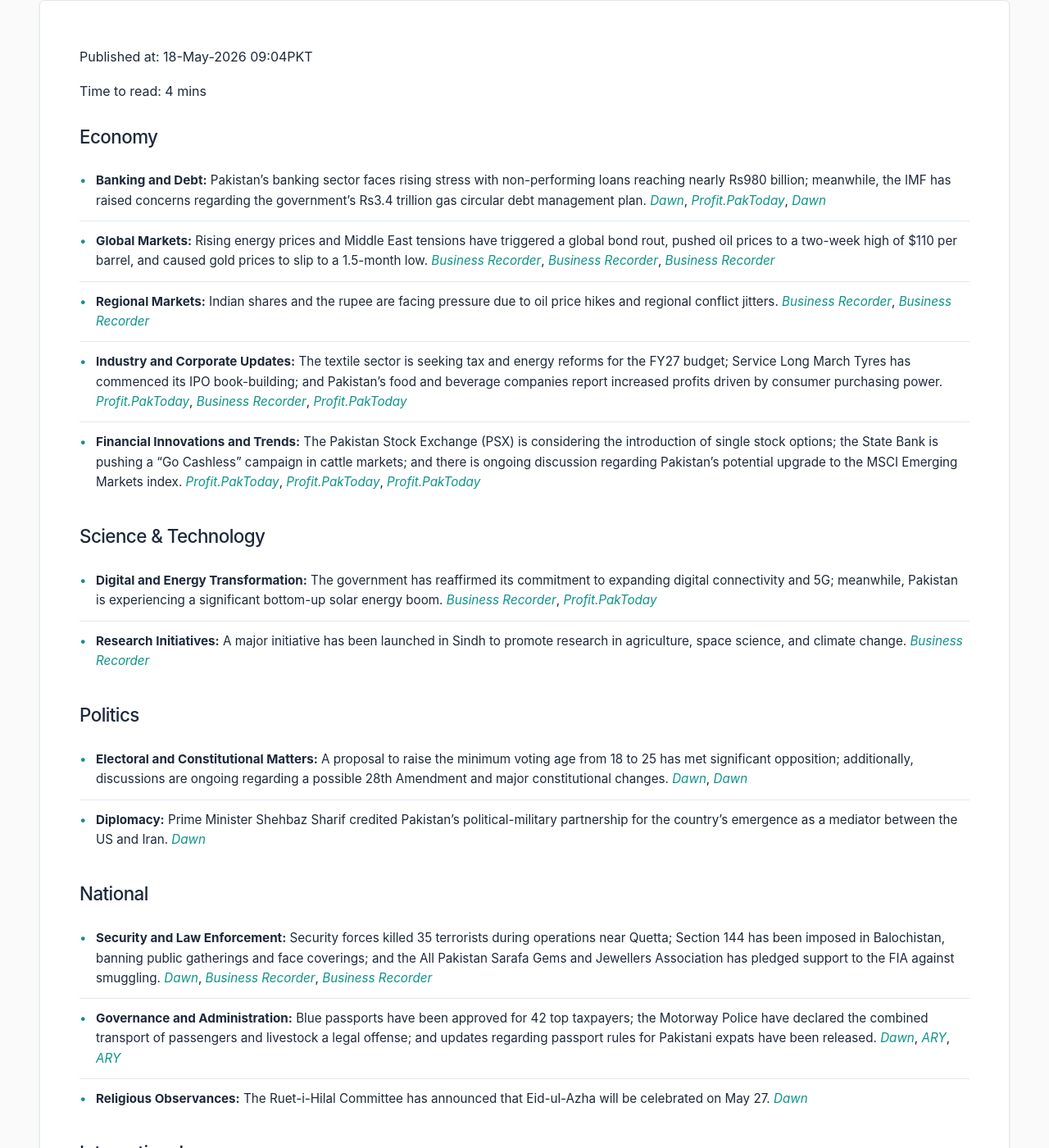
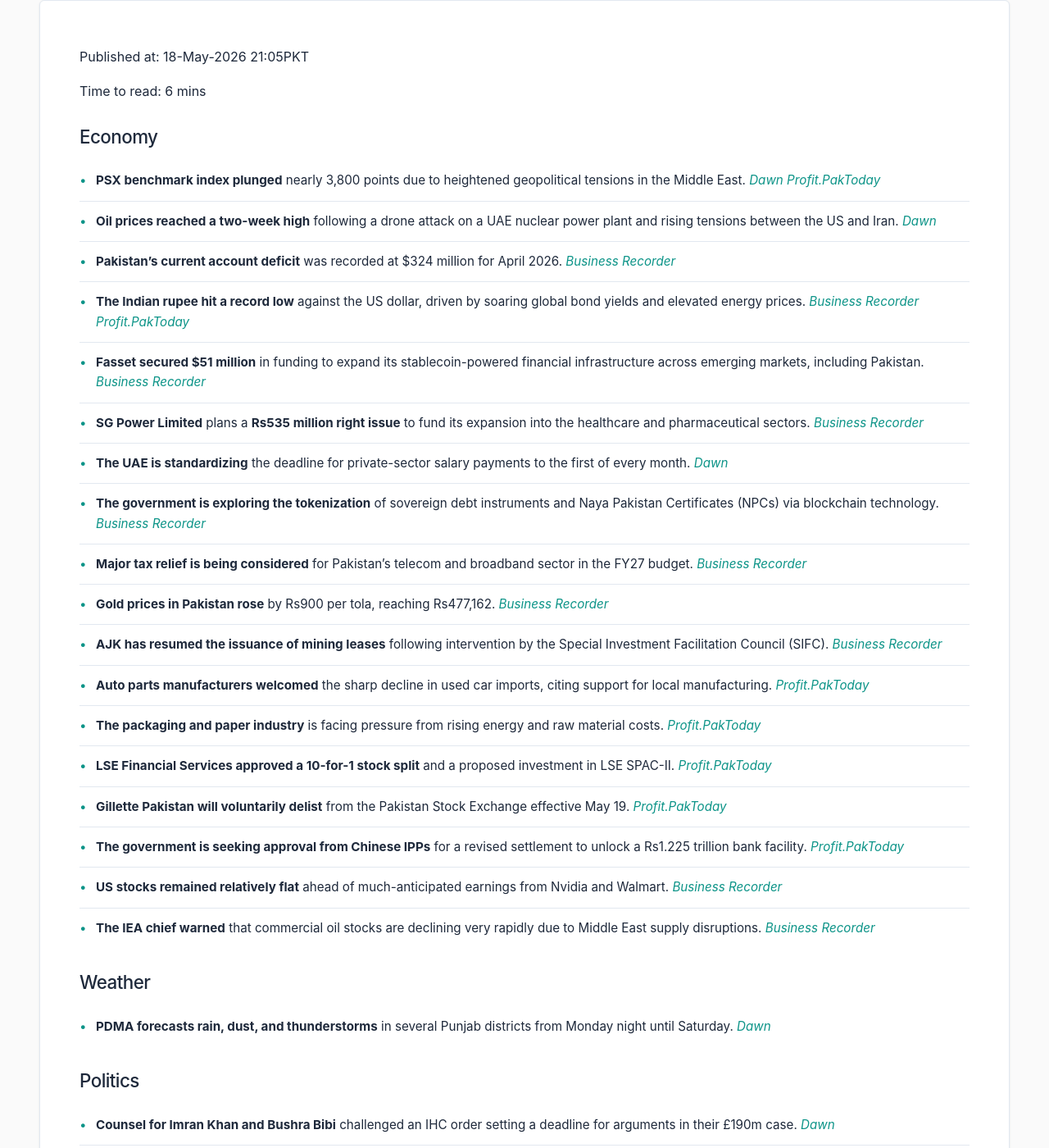
Before and after one commit to zsubzwary/news, a Jekyll site: the page built from en/index.md, in a window 1280 px wide and 1400 px high, scrolled down 259 px. Shown: the whole window at 82% size. Built offline with Jekyll 4.4.1, drawn with Linux system fonts in a browser that asks for light colours; some web fonts are replaced; comment, search, counter and statistics services are not loaded; some of the changed text lies outside the part shown.

Commit message:
DateTime; 2026-05-18T16:05:31.909Z

```diff
--- a/en/index.md
+++ b/en/index.md
@@ -4,39 +4,67 @@ title: Pakistan News Briefing
 lang: en
 ---
 
-Published at: 18-May-2026 09:04PKT
+Published at: 18-May-2026 21:05PKT
 
-Time to read: 4 mins
+Time to read: 6 mins
 
 ### Economy
-- **Banking and Debt:** Pakistan's banking sector faces rising stress with non-performing loans reaching nearly Rs980 billion; meanwhile, the IMF has raised concerns regarding the government's Rs3.4 trillion gas circular debt management plan. *[Dawn](https://www.dawn.com/news/2001012/blue-passports-okayed-for-42-top-taxpayers)*, *[Profit.PakToday](https://profit.pakistantoday.com.pk/2026/05/18/imf-raises-concerns-over-pakistans-%e2%82%a83-4-trillion-gas-circular-debt-plan/)*, *[Dawn](https://www.dawn.com/news/2000912/addressing-the-law-around-banking)*
-- **Global Markets:** Rising energy prices and Middle East tensions have triggered a global bond rout, pushed oil prices to a two-week high of $110 per barrel, and caused gold prices to slip to a 1.5-month low. *[Business Recorder](https://www.brecorder.com/news/40421640/global-bond-rout-deepens-as-inflation-fears-mount)*, *[Business Recorder](https://www.brecorder.com/news/40421635/oil-touches-2-week-high-after-drone-attack-on-uae-nuclear-power-plant)*, *[Business Recorder](https://www.brecorder.com/news/40421634/gold-slips-to-1-12-month-low-as-middle-east-tensions-lift-oil-cloud-rate-outlook)*
-- **Regional Markets:** Indian shares and the rupee are facing pressure due to oil price hikes and regional conflict jitters. *[Business Recorder](https://www.brecorder.com/news/40421639/indian-shares-seen-opening-lower-as-crude-jumps-on-mideast-conflict)*, *[Business Recorder](https://www.brecorder.com/news/40421636/indian-rupee-seen-testing-record-lows-bonds-to-extend-fall-on-iran-war-jitters)*
-- **Industry and Corporate Updates:** The textile sector is seeking tax and energy reforms for the FY27 budget; Service Long March Tyres has commenced its IPO book-building; and Pakistan's food and beverage companies report increased profits driven by consumer purchasing power. *[Profit.PakToday](https://profit.pakistantoday.com.pk/2026/05/18/textile-sector-seeks-tax-cuts-lower-energy-tariffs-and-refund-clearance-in-fy27-budget/)*, *[Business Recorder](https://www.brecorder.com/news/40421608/service-long-march-tyres-ipo-book-building-to-open-today)*, *[Profit.PakToday](https://profit.pakistantoday.com.pk/2026/05/18/consumer-purchasing-power-recovery-boosts-profits-at-food-and-beverage-companies/)*
-- **Financial Innovations and Trends:** The Pakistan Stock Exchange (PSX) is considering the introduction of single stock options; the State Bank is pushing a "Go Cashless" campaign in cattle markets; and there is ongoing discussion regarding Pakistan's potential upgrade to the MSCI Emerging Markets index. *[Profit.PakToday](https://profit.pakistantoday.com.pk/2026/05/18/options-trading-is-coming-to-the-psx/)*, *[Profit.PakToday](https://profit.pakistantoday.com.pk/2026/05/18/what-does-sbp-want-with-the-bakra-mandi/)*, *[Profit.PakToday](https://profit.pakistantoday.com.pk/2026/05/18/pakistan-might-get-upgraded-to-the-msci-emerging-markets-index-who-cares/)*
+- **PSX benchmark index plunged** nearly 3,800 points due to heightened geopolitical tensions in the Middle East. *[Dawn](https://www.dawn.com/news/2001140/psx-plunges-by-nearly-3800-points-as-investors-remain-cautious-amid-geopolitical-tensions)* *[Profit.PakToday](https://profit.pakistantoday.com.pk/2026/05/18/psx-under-pressure-as-geopolitical-fears-wipe-over-2200-points-off-kse-100/)*
+- **Oil prices reached a two-week high** following a drone attack on a UAE nuclear power plant and rising tensions between the US and Iran. *[Dawn](https://www.dawn.com/news/2001116/oil-touches-two-week-high-after-drone-attack-on-uae-nuclear-power-plant)*
+- **Pakistan's current account deficit** was recorded at $324 million for April 2026. *[Business Recorder](https://www.brecorder.com/news/40421693/pakistan-posts-324mn-ca-deficit-in-april-2026)*
+- **The Indian rupee hit a record low** against the US dollar, driven by soaring global bond yields and elevated energy prices. *[Business Recorder](https://www.brecorder.com/news/40421697/surging-global-bond-yields-elevated-oil-deepen-indian-rupees-slide-to-record-lows)* *[Profit.PakToday](https://profit.pakistantoday.com.pk/2026/05/18/indian-rupee-hits-record-low-as-global-bond-yield-surge-compounds-oil-pain/)*
+- **Fasset secured $51 million** in funding to expand its stablecoin-powered financial infrastructure across emerging markets, including Pakistan. *[Business Recorder](https://www.brecorder.com/news/40421689/fasset-raises-51-million-to-expand-stablecoin-powered-financial-infrastructure-across-emerging-markets-including-pakistan)*
+- **SG Power Limited** plans a **Rs535 million right issue** to fund its expansion into the healthcare and pharmaceutical sectors. *[Business Recorder](https://www.brecorder.com/news/40421688/pakistani-ipp-plans-rs535mn-right-issue-to-expand-into-healthcare)*
+- **The UAE is standardizing** the deadline for private-sector salary payments to the first of every month. *[Dawn](https://www.dawn.com/news/2001273/uae-standardises-deadline-for-payments-of-private-sector-salaries)*
+- **The government is exploring the tokenization** of sovereign debt instruments and Naya Pakistan Certificates (NPCs) via blockchain technology. *[Business Recorder](https://www.brecorder.com/news/40421706/govt-explores-tokenisation-of-sovereign-bonds-npcs)*
+- **Major tax relief is being considered** for Pakistan’s telecom and broadband sector in the FY27 budget. *[Business Recorder](https://www.brecorder.com/news/40421691/govt-eyes-major-tax-relief-for-telecom-sector-in-fy27-budget-sources)*
+- **Gold prices in Pakistan rose** by Rs900 per tola, reaching Rs477,162. *[Business Recorder](https://www.brecorder.com/news/40421690/gold-per-tola-gains-rs900-in-pakistan)*
+- **AJK has resumed the issuance of mining leases** following intervention by the Special Investment Facilitation Council (SIFC). *[Business Recorder](https://www.brecorder.com/news/40421711/ajk-resumes-issuance-of-mining-leases-after-sifc-intervention)*
+- **Auto parts manufacturers welcomed** the sharp decline in used car imports, citing support for local manufacturing. *[Profit.PakToday](https://profit.pakistantoday.com.pk/2026/05/18/auto-parts-makers-welcome-sharp-decline-in-used-car-imports/)*
+- **The packaging and paper industry** is facing pressure from rising energy and raw material costs. *[Profit.PakToday](https://profit.pakistantoday.com.pk/2026/05/18/rising-energy-raw-material-costs-squeeze-pakistans-packaging-and-paper-industry/)*
+- **LSE Financial Services approved a 10-for-1 stock split** and a proposed investment in LSE SPAC-II. *[Profit.PakToday](https://profit.pakistantoday.com.pk/2026/05/18/lse-financial-services-approves-10-for-1-stock-split-plans-%e2%82%a8100-million-investment-in-lse-spac-ii/)*
+- **Gillette Pakistan will voluntarily delist** from the Pakistan Stock Exchange effective May 19. *[Profit.PakToday](https://profit.pakistantoday.com.pk/2026/05/18/psx-approves-voluntary-delisting-of-gillette-pakistan-from-may-19/)*
+- **The government is seeking approval from Chinese IPPs** for a revised settlement to unlock a Rs1.225 trillion bank facility. *[Profit.PakToday](https://profit.pakistantoday.com.pk/2026/05/18/govt-seeks-chinese-ipps-approval-for-revised-settlement-to-unlock-%e2%82%a81-225-trillion-bank-facility/)*
+- **US stocks remained relatively flat** ahead of much-anticipated earnings from Nvidia and Walmart. *[Business Recorder](https://www.brecorder.com/news/40421705/us-stocks-little-changed-ahead-of-nvidia-results)*
+- **The IEA chief warned** that commercial oil stocks are declining very rapidly due to Middle East supply disruptions. *[Business Recorder](https://www.brecorder.com/news/40421695/oil-stocks-declining-very-fast-iea-chief-warns)*
 
-### Science & Technology
-- **Digital and Energy Transformation:** The government has reaffirmed its commitment to expanding digital connectivity and 5G; meanwhile, Pakistan is experiencing a significant bottom-up solar energy boom. *[Business Recorder](https://www.brecorder.com/news/40421610/expanding-digital-connectivity-president-pm-reaffirm-their-commitment)*, *[Profit.PakToday](https://profit.pakistantoday.com.pk/2026/05/18/pakistans-solar-boom-and-the-state-that-cant-keep-up/)*
-- **Research Initiatives:** A major initiative has been launched in Sindh to promote research in agriculture, space science, and climate change. *[Business Recorder](https://www.brecorder.com/news/40421551/agriculture-space-science-climate-change-major-initiative-launched-in-sindh)*
+### Weather
+- **PDMA forecasts rain, dust, and thunderstorms** in several Punjab districts from Monday night until Saturday. *[Dawn](https://www.dawn.com/news/2001283/pdma-forecasts-rain-dust-thunderstorms-in-punjab-districts-until-saturday)*
 
 ### Politics
-- **Electoral and Constitutional Matters:** A proposal to raise the minimum voting age from 18 to 25 has met significant opposition; additionally, discussions are ongoing regarding a possible 28th Amendment and major constitutional changes. *[Dawn](https://www.dawn.com/news/2001025/proposal-to-raise-voting-age-to-25-finds-few-takers)*, *[Dawn](https://www.dawn.com/news/2001028/situationer-28th-legislative-package-by-any-other-name)*
-- **Diplomacy:** Prime Minister Shehbaz Sharif credited Pakistan's political-military partnership for the country's emergence as a mediator between the US and Iran. *[Dawn](https://www.dawn.com/news/2000962/pm-shehbaz-credits-political-military-partnership-for-pakistans-recognition-as-us-iran-mediator-changed-image)*
+- **Counsel for Imran Khan and Bushra Bibi** challenged an IHC order setting a deadline for arguments in their £190m case. *[Dawn](https://www.dawn.com/news/2001255/counsel-for-imran-bushra-challenges-ihc-order-setting-deadline-for-arguments-in-ps190m-case)*
+- **Raza Rabbani stated** there is "no need" for the 28th Constitutional Amendment, claiming the Constitution cannot bear further amendments. *[Dawn](https://www.dawn.com/news/2001233/no-need-for-28th-constitutional-amendment-says-raza-rabbani)*
+- **JI emir Hafiz Naeemur Rehman challenged the petroleum levy** in the Federal Constitutional Court, calling it unconstitutional. *[Dawn](https://www.dawn.com/news/2001228/fcc-ji-petrol)*
 
 ### National
-- **Security and Law Enforcement:** Security forces killed 35 terrorists during operations near Quetta; Section 144 has been imposed in Balochistan, banning public gatherings and face coverings; and the All Pakistan Sarafa Gems and Jewellers Association has pledged support to the FIA against smuggling. *[Dawn](https://www.dawn.com/news/2001014/35-terrorists-killed-during-action-in-hills-around-quetta)*, *[Business Recorder](https://www.brecorder.com/news/40421611/section-144-imposed-in-balochistan-face-covering-in-public-places-banned)*, *[Business Recorder](https://www.brecorder.com/news/40421548/jewellers-pledge-support-to-fia-against-smuggling)*
-- **Governance and Administration:** Blue passports have been approved for 42 top taxpayers; the Motorway Police have declared the combined transport of passengers and livestock a legal offense; and updates regarding passport rules for Pakistani expats have been released. *[Dawn](https://www.dawn.com/news/2001012/blue-passports-okayed-for-42-top-taxpayers)*, *[ARY](https://arynews.tv/motorway-police-declare-combined-transport-of-passengers-and-livestock-a-legal-offense-ahead-of-eid)*, *[ARY](https://arynews.tv/these-wrongdoings-make-you-ineligible-to-get-your-passport)*
-- **Religious Observances:** The Ruet-i-Hilal Committee has announced that Eid-ul-Azha will be celebrated on May 27. *[Dawn](https://www.dawn.com/news/2000923/zilhaj-moon-sighted-eidul-azha-to-fall-on-may-27)*
+- **The Federal Shariat Court struck down** 2022 legislation that decriminalized suicide attempts, declaring it repugnant to Islam. *[Dawn](https://www.dawn.com/news/2001254/federal-shariat-court-strikes-down-2022-legislation-decriminalising-suicide-attempts)*
+- **Two policemen martyred** in KP's Bajaur while deployed with polio vaccination teams. *[Dawn](https://www.dawn.com/news/2001234/two-policemen-deployed-with-polio-teams-martyred-in-kps-bajaur)*
+- **A tribal chief was among three killed** in an IED blast in Wana, KP. *[Dawn](https://www.dawn.com/news/2001126/tribal-chief-among-3-killed-in-ied-blast-in-kps-wana)*
+- **The prime accused in the Sana Yousaf murder case** retracted his confession, alleging false implication by police. *[Dawn](https://www.dawn.com/news/2001269/accused-in-teenage-tiktok-star-sana-yousafs-murder-retracts-confession-alleges-false-implication)*
+- **Anmol (Pinky) was remanded into police custody** for another four days in a murder case, alleging pressure to "take names." *[Dawn](https://www.dawn.com/news/2001249/anmol-alias-pinky-alleges-pressure-to-take-names-as-court-extends-physical-remand-in-murder-case)*
+- **The IHC sought a response from the CDA** regarding appeals filed by sub-lessees of the One Constitution Avenue project. *[Dawn](https://www.dawn.com/news/2001263/ihc-seeks-cda-response-on-appeals-of-one-constitution-avenue-apartment-sub-lessees)*
+- **KP Chief Minister Sohail Afridi sought PM intervention** to resolve an ongoing CNG crisis in the province. *[Dawn](https://www.dawn.com/news/2001139/cm-afridi-seeks-pms-intervention-on-cng-crisis-in-kp-warns-of-possible-widespread-agitation)*
+- **The federal government approved exemptions** from early business closure timings until May 31. *[Dawn](https://www.dawn.com/news/2001253/markets-shops-eateries-exempted-from-early-closure-timings-till-may-31)* *[Business Recorder](https://www.brecorder.com/news/40421698/centre-lifts-business-hour-restrictions-ahead-of-eidul-adha)*
+- **Authorities banned animal-loaded vehicles** from entering motorways to ensure safety ahead of Eidul Azha. *[Profit.PakToday](https://profit.pakistantoday.com.pk/2026/05/18/animal-loaded-vehicles-banned-from-entering-motorways-ahead-of-eidul-azha/)*
+- **Prime Minister Shehbaz Sharif reviewed PSDP projects**, stating that water storage capacity projects will receive priority. *[Business Recorder](https://www.brecorder.com/news/40421692/projects-aimed-at-increasing-water-storage-capacity-to-be-given-priority-pm-reviews-psdp)*
+- **Islamabad announced new business timings** ahead of Eid al Adha. *[ARY](https://arynews.tv/islamabad-announces-new-business-timings-ahead-of-eid-al-adha-2026)*
+- **The husband of a Hyderabad drug dealer** was identified as a police officer. *[ARY](https://arynews.tv/arrested-hyderabad-drug-dealer-gudi-chandios-husband-identified-as-police-officer)*
 
 ### International
-- **Middle East and Geopolitics:** Tensions remain high following a drone strike near a UAE nuclear plant and US warnings regarding Iran; meanwhile, reports suggest Israel operated covert bases in the Iraqi desert. *[Dawn](https://www.dawn.com/news/2001022/uae-slams-drone-strike-near-its-nuclear-plant)*, *[Dawn](https://www.dawn.com/news/2001043/israel-operated-two-covert-bases-in-iraqi-desert-nyt)*, *[ARY](https://arynews.tv/strait-of-hormuz-open-for-trade-irans-mohsen-rezaei)*
-- **Regional Conflicts and Relations:** The US has termed Pakistan a "critical counter-terrorism partner" in the fight against IS-K; Pakistan has expressed satisfaction with a PCA decision regarding the Indus Waters Treaty; and tensions persist between India and Pakistan following provocative remarks from the Indian Army Chief. *[Dawn](https://www.dawn.com/news/2000930/pakistan-critical-counter-terrorism-partner-in-us-fight-against-is-k-centcom)*, *[Dawn](https://www.dawn.com/news/2000952/pakistan-hails-pcas-decision-in-iwt-proceedings-says-it-affirms-limits-on-indias-water-control-capability)*, *[Dawn](https://www.dawn.com/news/2000883/ispr-takes-exception-after-indian-army-chief-says-pakistan-should-decide-between-being-part-of-geography-or-not)*
-- **Global Affairs and Disasters:** A summit between Trump and Xi Jinping aimed to manage superpower competition; a magnitude 5.2 earthquake struck southwest China causing fatalities; and the US is monitoring potential drone threats from Cuba. *[Dawn](https://www.dawn.com/news/2001036/in-pursuit-of-stability)*, *[Business Recorder](https://www.brecorder.com/news/40421633/earthquake-hits-southwest-china-thousands-evacuate-buildings-collapse)*, *[Business Recorder](https://www.brecorder.com/news/40421607/us-weighs-drone-threat-from-cuba-report)*, *[Business Recorder](https://www.brecorder.com/news/40421641/suspects-in-custody-after-shooting-spree-in-austin-texas-police-say)*
+- **Israeli forces intercepted a Gaza-bound aid flotilla**, detaining several members of the Global Sumud Flotilla. *[Dawn](https://www.dawn.com/news/2001229/israeli-forces-reportedly-detain-saad-edhi-others-after-intercepting-gaza-aid-flotilla)* *[Business Recorder](https://www.brecorder.com/news/40421687/gaza-bound-flotilla-says-israeli-forces-intercepting-fleet-near-cyprus)*
+- **Iran announced the formation of a new body**, the Persian Gulf Strait Authority (PGSA), to manage the Strait of Hormuz. *[Dawn](https://www.dawn.com/news/2001272/iran-officially-announces-new-body-to-manage-strait-of-hormuz-top-security-council)*
+- **Pakistan condemned a drone attack** on a nuclear power plant in the UAE, warning of catastrophic consequences. *[Dawn](https://www.dawn.com/news/2001136/pakistan-condemns-drone-attack-on-uae-nuclear-power-plant)*
+- **A revised Iranian proposal** to end the Middle East conflict has been shared with the U.S. via Pakistani mediation. *[Business Recorder](https://www.brecorder.com/news/40421702/revised-iranian-proposal-to-end-war-shared-with-us-pakistani-source-says)*
+- **India and Norway agreed to a "green strategic partnership"** to promote clean energy and sustainable development. *[Business Recorder](https://www.brecorder.com/news/40421708/india-norway-agree-to-green-strategic-partnership)*
+- **Pakistan's Defence Minister stated** the country has sought written assurance from the Afghan Taliban regarding security. *[ARY](https://arynews.tv/pakistan-afghanistan-defence-minister-addresses-security-issues)*
+- **The cash-strapped UN refugee agency** is facing significant job cuts due to mounting global crises. *[ARY](https://arynews.tv/unhcr-faces-funding-cuts-and-job-reductions)*
 
 ### Sports
-- **Cricket:** Bangladesh has taken command in the second Test against Pakistan following strong performances from their bowlers and opener Mahmudul Hasan Joy. *[Dawn](https://www.dawn.com/news/2000932/bowlers-opener-joy-put-bangladesh-in-command-of-second-test-against-pakistan)*
-- **Football:** The Scottish League title decider proceeded despite a pitch invasion. *[ARY](https://arynews.tv/scottish-league-title-decider-did-not-end-early-after-pitch-invasion)*
+- **Mushfiqur Rahim scored a century** to help Bangladesh set a massive 427-run target against Pakistan. *[Dawn](https://www.dawn.com/news/2001279/mushfiqur-ton-leaves-pakistan-needing-record-run-chase-to-beat-bangladesh)* *[Business Recorder](https://www.brecorder.com/news/40421709/mushfiqur-ton-leaves-pakistan-needing-record-run-chase-to-beat-bangladesh)*
+- **Iran’s football team arrived in Turkiye** for a training camp ahead of the 2026 World Cup. *[Business Recorder](https://www.brecorder.com/news/40421707/iran-world-cup-squad-lands-in-south-turkiye-for-training)*
+- **Former England cricket captain Smith has died** at the age of 92. *[ARY](https://arynews.tv/smith-remembering-england-cricket-legend-mjk)*
 
 ### Other
-- **Entertainment:** Recent updates include Alex Cooper’s upcoming YouTube series, Hailee Steinfeld discussing motherhood, and news regarding Jennifer Lopez. *[ARY](https://arynews.tv/alex-coopers-unwell-games-is-coming-to-youtube-this-fall-2026/)*, *[ARY](https://arynews.tv/hailee-steinfeld-opens-up-about-the-realities-of-new-motherhood)*, *[ARY](https://arynews.tv/jennifer-lopez-faces-backlash-over-rare-outing)*
-- **Commentary:** An analysis discusses the evolution of the permanent military-industrial complex. *[Dawn](https://www.dawn.com/news/2001035/the-new-war-machine)*
+- **An analysis of TikTok features** highlights how social media is being used to move "dirty money" outside financial regulations. *[Dawn](https://www.dawn.com/news/2001256/a-tiktok-feature-that-pakistans-dirty-money-loves)*
+- **A major character in the series "The Boys"** is set to bid farewell ahead of the finale. *[ARY](https://arynews.tv/the-boys-a-major-character-bids-farewell-ahead-of-the-series-explosive-finale)*
+- **Marvel Comics has unveiled** 'The Fall of Kylo Ren'. *[ARY](https://arynews.tv/kylo-rens-epic-downfall-marvel-comics-unveils-the-fall-of-kylo-ren)*
```
